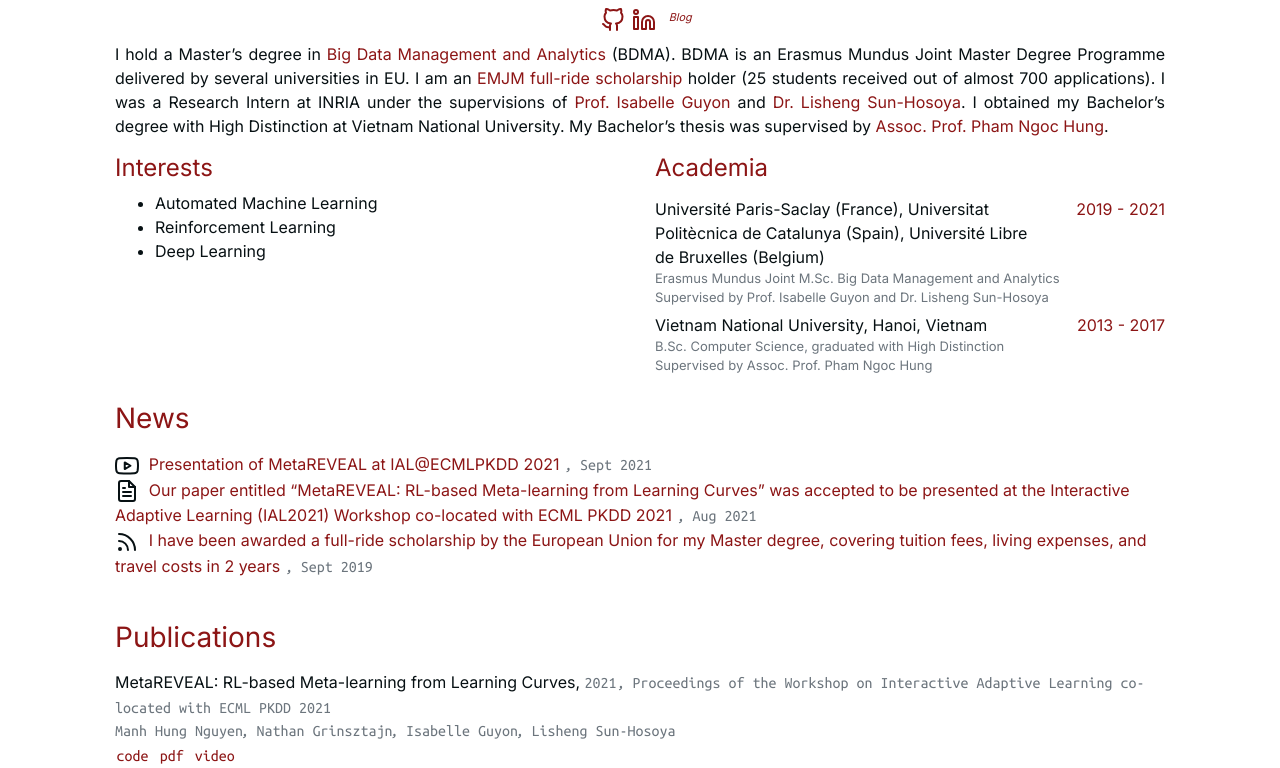
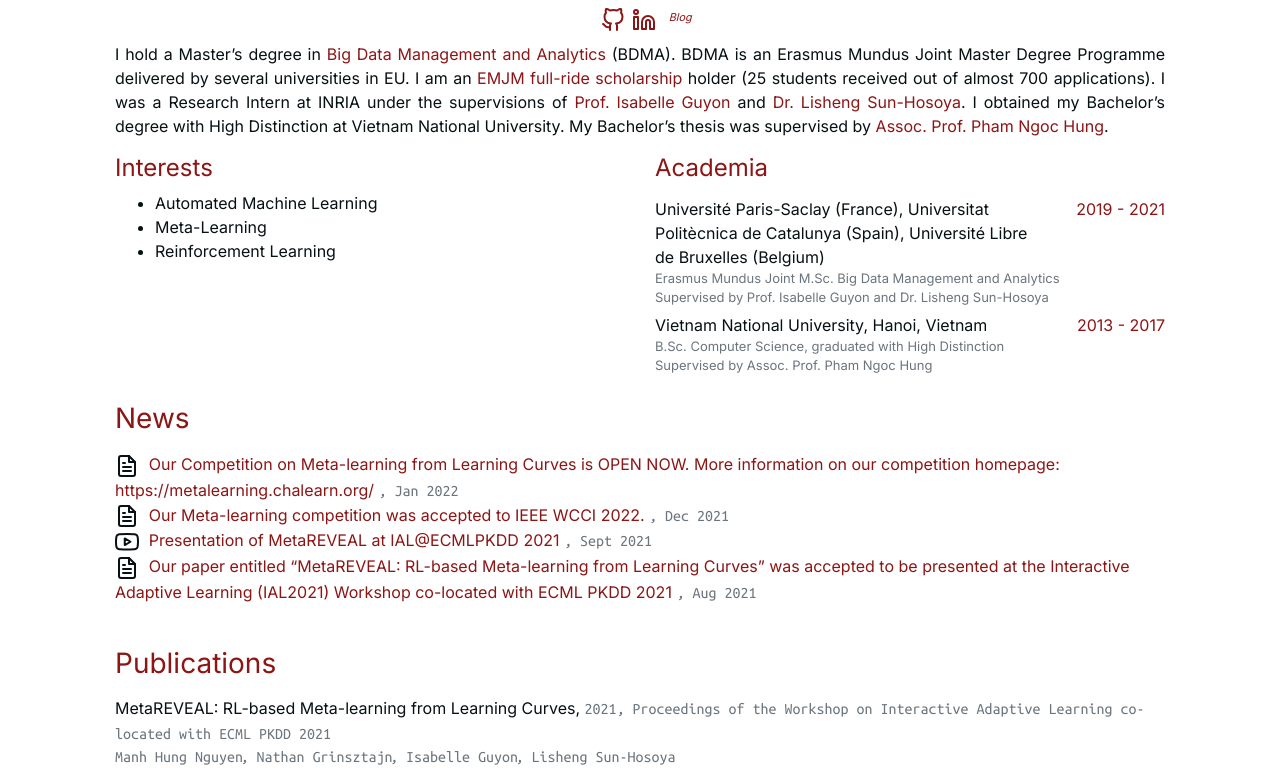
Before and after one commit to mhnguyenn/mhnguyenn.github.io, a plain HTML site: page index.html in a window 1280 px wide. Shown: the part 260-1028 px from the top of the page. Drawn offline with nearby package versions, Linux system fonts and the light colour scheme; some icons are missing; a web font is replaced by a local one.

Commit message:
update info and cv

```diff
--- a/index.html
+++ b/index.html
@@ -162,11 +162,11 @@
         </li>
 
         <li>
-            Reinforcement Learning
+            Meta-Learning
         </li>
 
         <li>
-            Deep Learning
+            Reinforcement Learning
         </li>
 
     </ul>
@@ -299,6 +299,48 @@
 
             <li>
 
+                <i data-feather="file-text"></i>
+
+
+
+                <a href='https://codalab.lisn.upsaclay.fr/competitions/753' target="_blank">
+                    Our Competition on Meta-learning from Learning Curves is OPEN NOW. More information on our competition homepage: <a href="https://metalearning.chalearn.org/">https://metalearning.chalearn.org/</a>
+                </a>
+
+
+
+                <span class="secondary_font text-muted">, Jan 2022</span>
+
+
+            </li>
+
+
+
+
+
+            <li>
+
+                <i data-feather="file-text"></i>
+
+
+
+                <a href='https://metalearning.chalearn.org/' target="_blank">
+                    Our Meta-learning competition was accepted to IEEE WCCI 2022.
+                </a>
+
+
+
+                <span class="secondary_font text-muted">, Dec 2021</span>
+
+
+            </li>
+
+
+
+
+
+            <li>
+
                 <i data-feather="youtube"></i>
 
 
@@ -331,27 +373,6 @@
 
 
                 <span class="secondary_font text-muted">, Aug 2021</span>
-
-
-            </li>
-
-
-
-
-
-            <li>
-
-                <i data-feather="rss"></i>
-
-
-
-                <a href='https://erasmus-plus.ec.europa.eu/opportunities/individuals/students/erasmus-mundus-joint-masters-scholarships' target="_blank">
-                    I have been awarded a full-ride scholarship by the European Union for my Master degree, covering tuition fees, living expenses, and travel costs in 2 years
-                </a>
-
-
-
-                <span class="secondary_font text-muted">, Sept 2019</span>
 
 
             </li>
@@ -837,7 +858,7 @@
 
 
 <footer class="mt-auto d-flex justify-content-center text-muted small secondary_font">
-    <span class="text-muted">Copyright (c) 2021, Manh Hung NGUYEN,
+    <span class="text-muted">Copyright (c) 2022, Manh Hung NGUYEN,
         <a class="text-muted" href="https://github.com/hadisinaee/avicenna" target="_blank"> created by Avicenna
             (MIT)</a>
     </span>
```
Also changed, not shown: about/index.html (+1 -1 lines), blog/blog1/index.html (+1 -1 lines), blog/index.html (+1 -1 lines), categories/index.html (+1 -1 lines), news/index.html (+1 -1 lines), tags/ai/index.html (+1 -1 lines), tags/index.html (+1 -1 lines), tags/ml/index.html (+1 -1 lines), tags/startups/index.html (+1 -1 lines), 2 other files.
